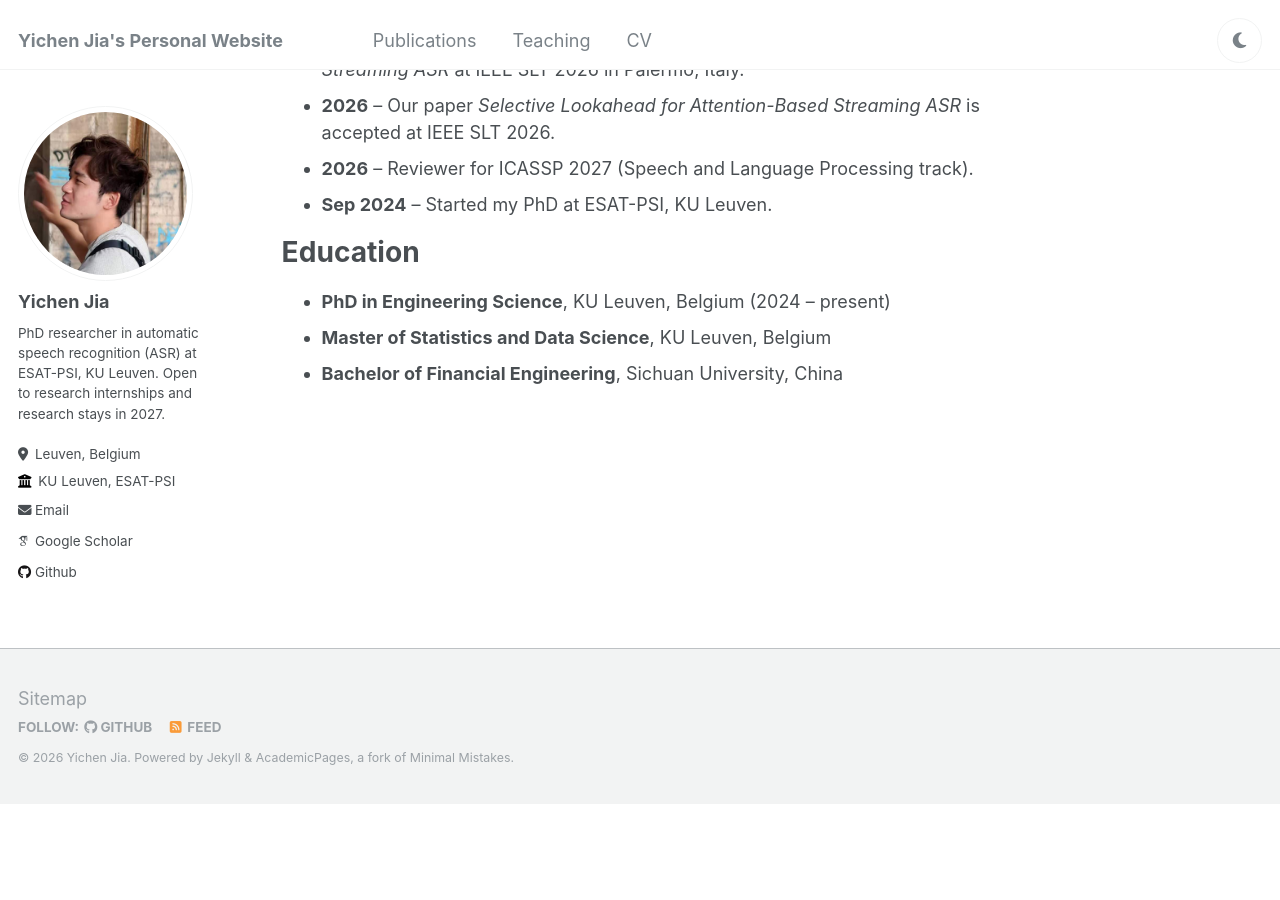
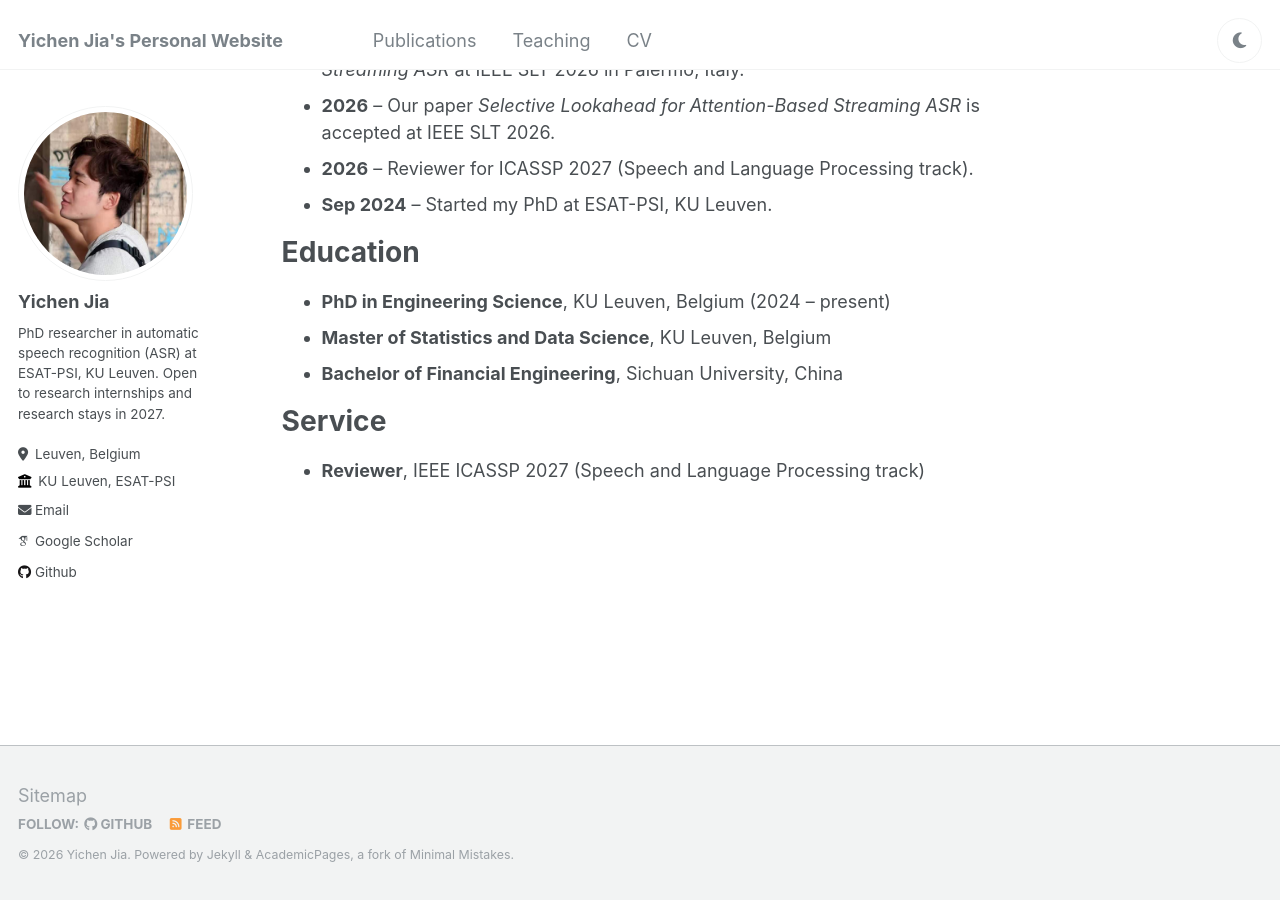
Before and after one commit to windskylionheart1023/windskylionheart1023.github.io, a Jekyll site: the page built from _pages/about.md, in a window 1280 px wide and 900 px high, scrolled down 894 px. Built offline with Jekyll 4.4.1, drawn with Linux system fonts in a browser that asks for light colours; some web fonts are replaced; before the commit the page ends 1698 px from its top, so only the background shows below that.

Commit message:
List ICASSP 2027 reviewing under Service on About page

```diff
--- a/_pages/about.md
+++ b/_pages/about.md
@@ -34,3 +34,7 @@ Education
 * **PhD in Engineering Science**, KU Leuven, Belgium (2024 – present)
 * **Master of Statistics and Data Science**, KU Leuven, Belgium
 * **Bachelor of Financial Engineering**, Sichuan University, China
+
+Service
+======
+* **Reviewer**, IEEE ICASSP 2027 (Speech and Language Processing track)
```
Also changed, not shown: _pages/cv.md (+1 -1 lines).
